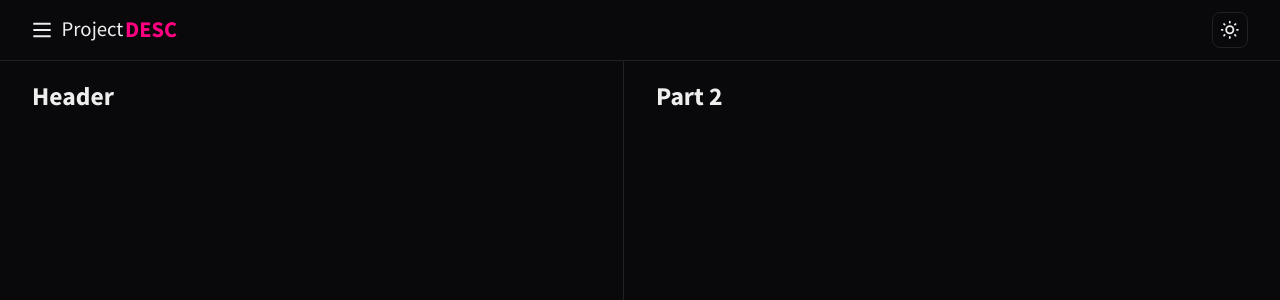
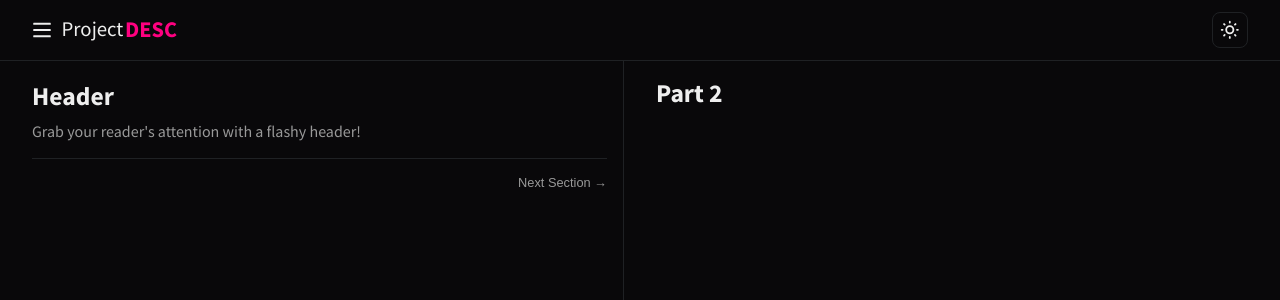
Before and after one commit to praj31/projectdesc, a Next.js app: page / in a window 1280 px wide. Shown: the top 300 px of the page. Built offline with nearby package versions, Linux system fonts and the light colour scheme.

Commit message:
Sections reusable component setup

```diff
--- a/components/layout/Navbar.tsx
+++ b/components/layout/Navbar.tsx
@@ -8,7 +8,7 @@ import { isDarkThemeSet, setDarkTheme } from '../../util/theme'
 const Navbar: React.FC = (): JSX.Element => {
   const { state, dispatch } = useContext(StateContext)
   const [toggle, setToggle] = useState<boolean>(isDarkThemeSet)
-  console.log('Nav')
+
   useEffect(() => {
     if (state.sidebarOpen) {
       document.querySelector('.sidebar')?.classList.add('sidebar-open')
--- a/components/layout/Sidebar.tsx
+++ b/components/layout/Sidebar.tsx
@@ -7,7 +7,6 @@ const sections = [
   { title: 'Description' },
   { title: 'People Involved' },
   { title: 'Built With' },
-  { title: 'Features' },
   { title: 'Screenshots' },
   { title: 'Contact' },
 ]
--- /dev/null
+++ b/components/reusable/section/SectionNavigation.tsx
@@ -0,0 +1,32 @@
+import { useContext } from 'react'
+import { StateContext } from '../../../context'
+import { ACTIONS } from '../../../reducer/actions'
+
+type Props = {
+  prev?: string
+  next?: string
+}
+
+const SectionNavigation = (props: Props) => {
+  const { dispatch } = useContext(StateContext)
+
+  const callDispatch = (val: string) => {
+    dispatch({ type: ACTIONS.CHANGE_SECTION, payload: { section: val } })
+  }
+
+  return (
+    <div className='section-nav'>
+      {props.prev && (
+        <button className='prev' onClick={() => callDispatch(props.prev!)}>
+          ← Previous Section
+        </button>
+      )}
+      {props.next && (
+        <button className='next' onClick={() => callDispatch(props.next!)}>
+          Next Section →
+        </button>
+      )}
+    </div>
+  )
+}
+export default SectionNavigation
--- /dev/null
+++ b/components/reusable/section/SectionTitle.tsx
@@ -0,0 +1,16 @@
+import SectionNavigation from './SectionNavigation'
+
+type Props = {
+  title: string
+  subtitle: string
+}
+
+const SectionTitle = (props: Props) => {
+  return (
+    <>
+      <h1 className='section-title'>{props.title}</h1>
+      <p className='section-subtitle'>{props.subtitle}</p>
+    </>
+  )
+}
+export default SectionTitle
--- a/components/sections/Description.tsx
+++ b/components/sections/Description.tsx
@@ -1,3 +1,14 @@
+import SectionNavigation from '../reusable/section/SectionNavigation'
+import SectionTitle from '../reusable/section/SectionTitle'
+
 export const DescriptionSection = () => {
-  return <h1>Description</h1>
+  return (
+    <>
+      <SectionTitle
+        title='Description'
+        subtitle="Let's dig into the juicy details of your project."
+      />
+      <SectionNavigation prev='Header' next='People Involved' />
+    </>
+  )
 }
--- a/components/sections/Features.tsx
+++ /dev/null
@@ -1,3 +0,0 @@
-export const FeaturesSection = () => {
-  return <h1>Features</h1>
-}
--- a/components/sections/Header.tsx
+++ b/components/sections/Header.tsx
@@ -1,3 +1,14 @@
+import SectionNavigation from '../reusable/section/SectionNavigation'
+import SectionTitle from '../reusable/section/SectionTitle'
+
 export const HeaderSection = () => {
-  return <h1 className='section-h1'>Header</h1>
+  return (
+    <>
+      <SectionTitle
+        title='Header'
+        subtitle="Grab your reader's attention with a flashy header!"
+      />
+      <SectionNavigation next='Description' />
+    </>
+  )
 }
--- a/pages/index.tsx
+++ b/pages/index.tsx
@@ -1,10 +1,9 @@
 import type { NextPage } from 'next'
-import { useContext } from 'react'
+import React, { useContext } from 'react'
 import Layout from '../components/layout'
 import { BuiltWithSection } from '../components/sections/BuiltWith'
 import { ContactSection } from '../components/sections/Contact'
 import { DescriptionSection } from '../components/sections/Description'
-import { FeaturesSection } from '../components/sections/Features'
 import { HeaderSection } from '../components/sections/Header'
 import { PeopleInvolvedSection } from '../components/sections/PeopleInvolved'
 import { ScreenshotsSection } from '../components/sections/Screenshots'
@@ -23,21 +22,22 @@ const Home: NextPage = () => {
 }
 
 const displaySection = (section: string) => {
-  return section === 'Header' ? (
-    <HeaderSection />
-  ) : section === 'Description' ? (
-    <DescriptionSection />
-  ) : section === 'People Involved' ? (
-    <PeopleInvolvedSection />
-  ) : section === 'Built With' ? (
-    <BuiltWithSection />
-  ) : section === 'Features' ? (
-    <FeaturesSection />
-  ) : section === 'Screenshots' ? (
-    <ScreenshotsSection />
-  ) : section === 'Contact' ? (
-    <ContactSection />
-  ) : null
+  switch (section) {
+    case 'Header':
+      return <HeaderSection />
+    case 'Description':
+      return <DescriptionSection />
+    case 'People Involved':
+      return <PeopleInvolvedSection />
+    case 'Built With':
+      return <BuiltWithSection />
+    case 'Screenshots':
+      return <ScreenshotsSection />
+    case 'Contact':
+      return <ContactSection />
+    default:
+      return null
+  }
 }
 
 export default Home
--- a/styles/globals.css
+++ b/styles/globals.css
@@ -389,8 +389,47 @@ a.sidebar-link:hover {
   float: right;
 }
 
-.section-h1 {
+.section-title {
   margin-top: 1.5rem;
+  margin-bottom: 0;
+}
+
+.section-subtitle {
+  color: var(--gray-text);
+  display: block;
+  margin: 0.4rem 0;
+}
+
+.section-nav {
+  margin-top: 0.75rem;
+  border-top: var(--border);
+}
+
+.section-nav button {
+  display: inline-block;
+  outline: none;
+  border: none;
+  background-color: transparent;
+  margin-top: 0.5rem;
+  font-size: 0.8rem;
+  padding: 0.5rem 0.75rem;
+  border-radius: 0.5rem;
+  color: var(--gray-text);
+}
+
+.section-nav button:hover {
+  cursor: pointer;
+  color: var(--text);
+}
+
+.section-nav button:first-child {
+  float: left;
+  padding-left: 0;
+}
+
+.section-nav button:last-child {
+  float: right;
+  padding-right: 0;
 }
 
 @media (max-width: 959px) {
```
Also changed, not shown: 1 other file (tests, documents, lock files or other folders).
